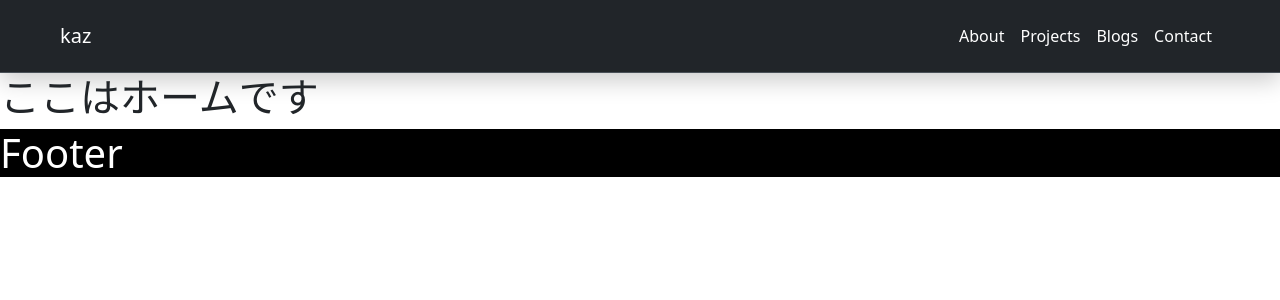
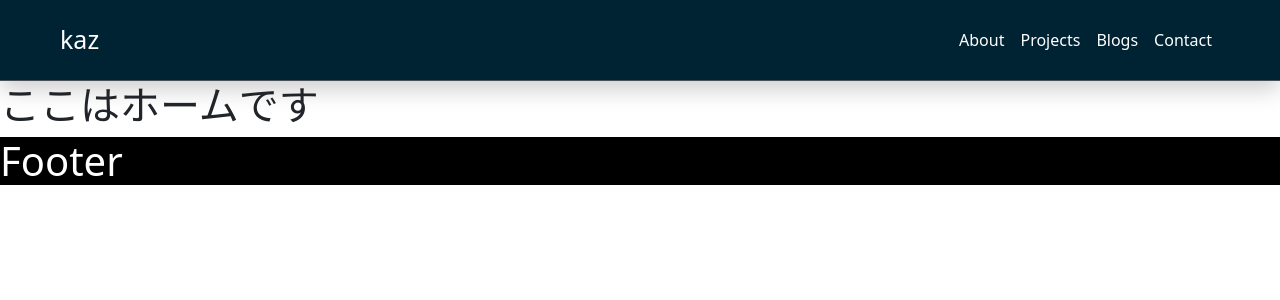
Before and after one commit to jumoon9617/juma-page, a React (Vite) app: page / in a window 1280 px wide. Shown: the top 300 px of the page. Built offline with nearby package versions, Linux system fonts and the light colour scheme.

Commit message:
ヘッダーの色調整

```diff
--- a/src/components/HeaderComponents/Header.jsx
+++ b/src/components/HeaderComponents/Header.jsx
@@ -3,7 +3,7 @@ import styles from './Header.module.css'
 function Header() {
   return (
     <div className={styles.root}>
-      <nav className="navbar navbar-expand-lg bg-dark border-bottom border-bottom-dark py-3 px-5" data-bs-theme="dark">
+      <nav className="navbar navbar-expand-lg border-bottom border-bottom-dark py-3 px-5" data-bs-theme="dark">
         <div className="container-fluid pl-5">
           <a href="/" className="navbar-brand">
             <div className={styles['nav-brand']}>kaz</div>
--- a/src/components/HeaderComponents/Header.module.css
+++ b/src/components/HeaderComponents/Header.module.css
@@ -1,15 +1,19 @@
 :root {
-  --green: #198d8d;
+  --gray: #B4BEC9;
+  --green: #159A9C;
+  --black: #002333;
+  --mint: #DEEFE7;
   --white: #ffffff;
   --box-shadow: 0 8px 22px rgba(0, 0, 0, 0.2);
 }
 
 .root {
   box-shadow: var(--box-shadow);
+  background-color: var(--black) !important;
 }
 
 .nav-brand {
-  font-size: 20px;
+  font-size: 25px;
   font-weight: 500;
 }
 
```
